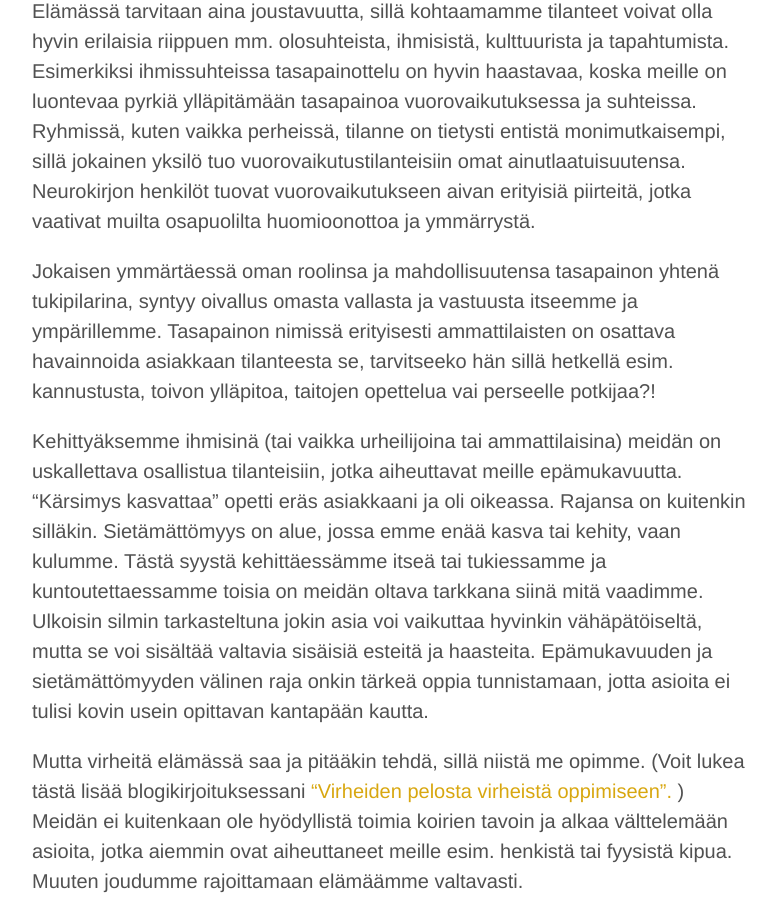
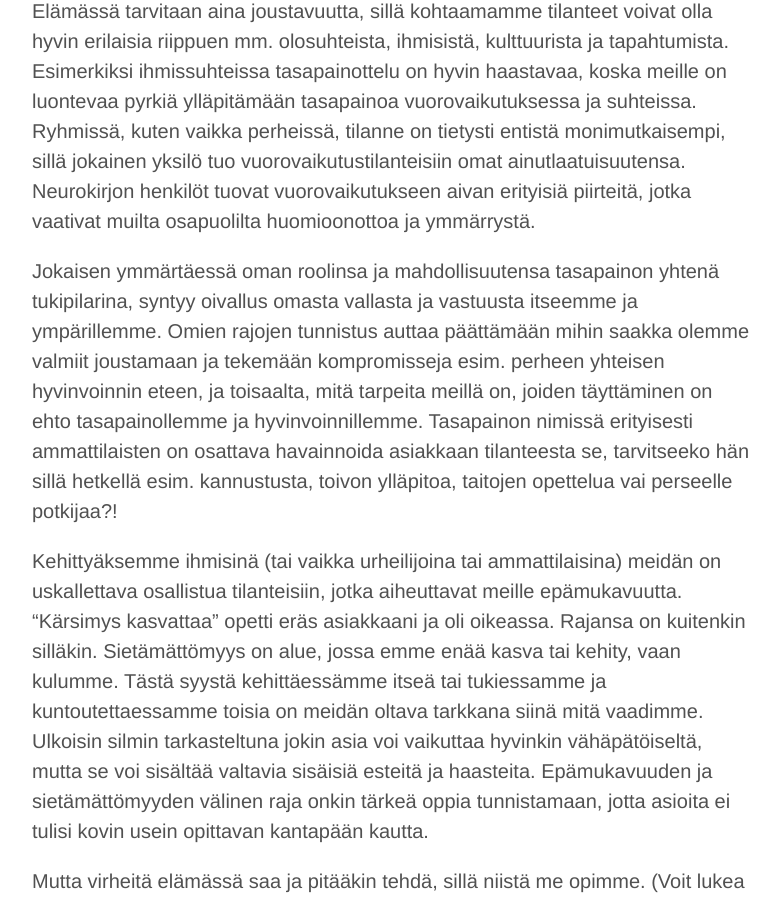
Before and after one commit to niinapiira/neppari.net, a Jekyll site: the page built from _posts/2016-03-17-tasapainoa-ja-joustavuutta-elamaan.md, in a window 1280 px wide and 900 px high, scrolled down 2731 px. Shown: the whole window, without its empty margins (248-1027 px from the left). Built offline with Jekyll 4.4.1, drawn with Linux system fonts in a browser that asks for light colours.

Commit message:
Updated 2016-03-17-tasapainoa-ja-joustavuutta-elamaan.md

```diff
--- a/_posts/2016-03-17-tasapainoa-ja-joustavuutta-elamaan.md
+++ b/_posts/2016-03-17-tasapainoa-ja-joustavuutta-elamaan.md
@@ -27,7 +27,7 @@
 
 Elämässä tarvitaan aina joustavuutta, sillä kohtaamamme tilanteet voivat olla hyvin erilaisia riippuen mm. olosuhteista, ihmisistä, kulttuurista ja tapahtumista. Esimerkiksi ihmissuhteissa tasapainottelu on hyvin haastavaa, koska meille on luontevaa pyrkiä ylläpitämään tasapainoa vuorovaikutuksessa ja suhteissa. Ryhmissä, kuten vaikka perheissä, tilanne on tietysti entistä monimutkaisempi, sillä jokainen yksilö tuo vuorovaikutustilanteisiin omat ainutlaatuisuutensa. Neurokirjon henkilöt tuovat vuorovaikutukseen aivan erityisiä piirteitä, jotka vaativat muilta osapuolilta huomioonottoa ja ymmärrystä.
 
-Jokaisen ymmärtäessä oman roolinsa ja mahdollisuutensa tasapainon yhtenä tukipilarina, syntyy oivallus omasta vallasta ja vastuusta itseemme ja ympärillemme. Tasapainon nimissä erityisesti ammattilaisten on osattava havainnoida asiakkaan tilanteesta se, tarvitseeko hän sillä hetkellä esim. kannustusta, toivon ylläpitoa, taitojen opettelua vai perseelle potkijaa?!
+Jokaisen ymmärtäessä oman roolinsa ja mahdollisuutensa tasapainon yhtenä tukipilarina, syntyy oivallus omasta vallasta ja vastuusta itseemme ja ympärillemme. Omien rajojen tunnistus auttaa päättämään mihin saakka olemme valmiit joustamaan ja tekemään kompromisseja esim. perheen yhteisen hyvinvoinnin eteen, ja toisaalta, mitä tarpeita meillä on, joiden täyttäminen on ehto tasapainollemme ja hyvinvoinnillemme. Tasapainon nimissä erityisesti ammattilaisten on osattava havainnoida asiakkaan tilanteesta se, tarvitseeko hän sillä hetkellä esim. kannustusta, toivon ylläpitoa, taitojen opettelua vai perseelle potkijaa?!
 
 Kehittyäksemme ihmisinä (tai vaikka urheilijoina tai ammattilaisina) meidän on uskallettava osallistua tilanteisiin, jotka aiheuttavat meille epämukavuutta. "Kärsimys kasvattaa" opetti eräs asiakkaani ja oli oikeassa. Rajansa on kuitenkin silläkin. Sietämättömyys on alue, jossa emme enää kasva tai kehity, vaan kulumme. Tästä syystä kehittäessämme itseä tai tukiessamme ja kuntoutettaessamme toisia on meidän oltava tarkkana siinä mitä vaadimme. Ulkoisin silmin tarkasteltuna jokin asia voi vaikuttaa hyvinkin vähäpätöiseltä, mutta se voi sisältää valtavia sisäisiä esteitä ja haasteita. Epämukavuuden ja sietämättömyyden välinen raja onkin tärkeä oppia tunnistamaan, jotta asioita ei tulisi kovin usein opittavan kantapään kautta.
 
```
